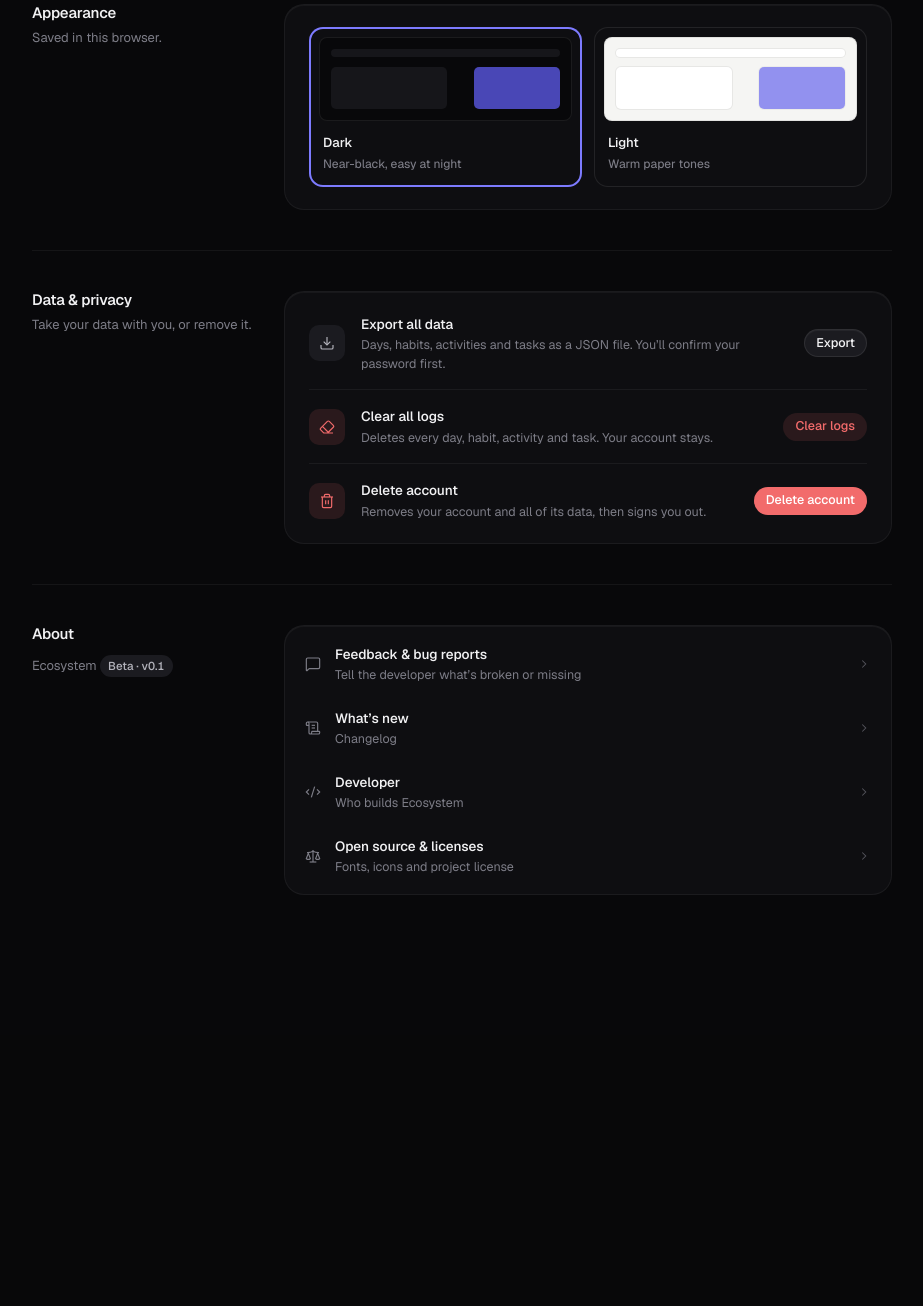
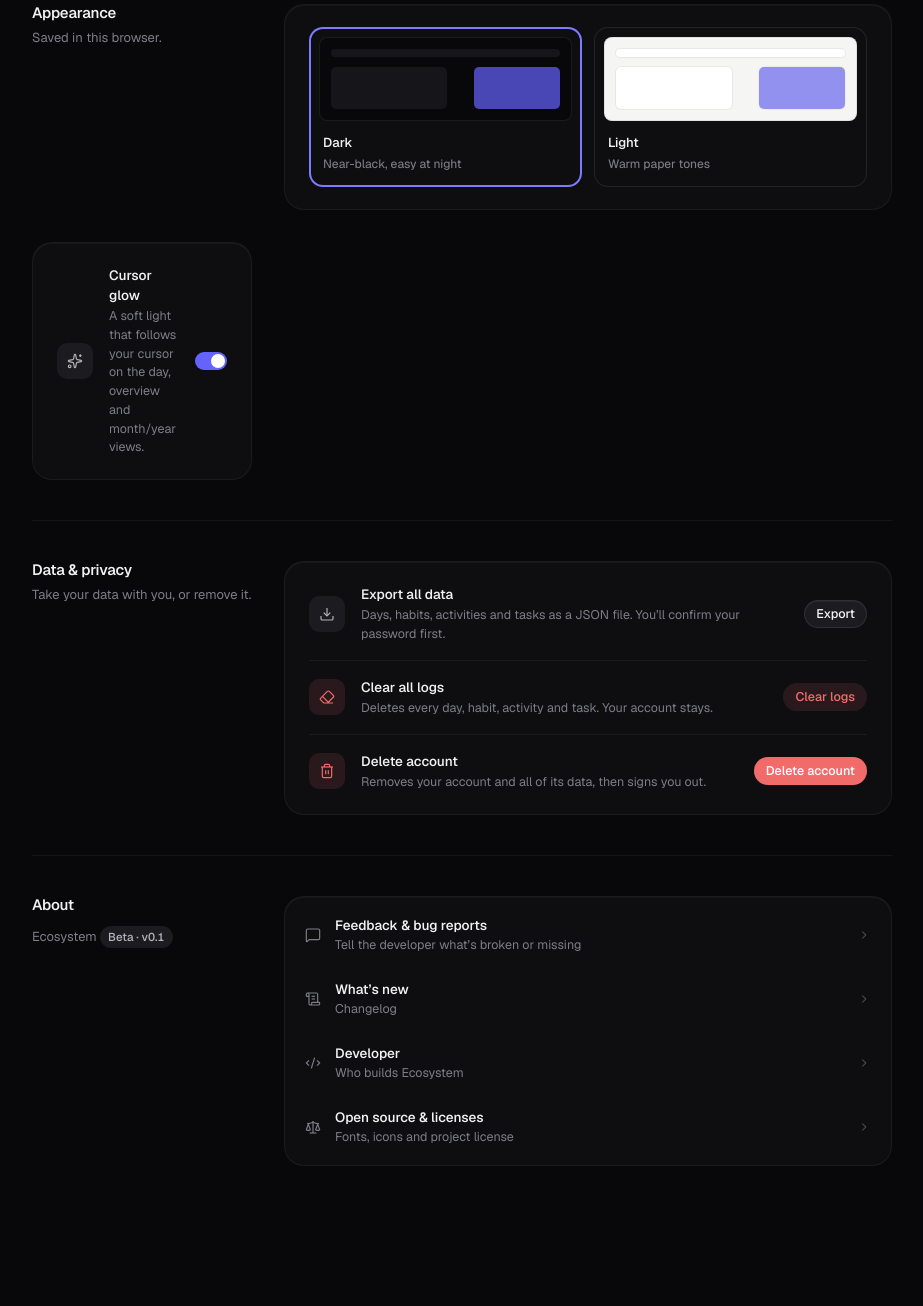
Before and after one commit to Tim-977/ecosystem, a Django app: page /auth/settings/ in a window 1280 px wide. Shown: the part 852-2158 px from the top of the page, without its empty margins (256-1179 px from the left). Before the commit the page ends 1747 px from the top, so only its background shows below. Run offline with Django 5.2, Linux system fonts and the light colour scheme; the visitor is signed in with stand-in values (Sample User, id 1).

Commit message:
Add cursor glow feature with toggle in settings

```diff
--- a/authapp/static/authapp/js/settings.js
+++ b/authapp/static/authapp/js/settings.js
@@ -61,6 +61,13 @@
     document.addEventListener('eco:theme', renderTheme);
     renderTheme();
 
+    // cursor glow
+    const glowToggle = $('#cursorGlowToggle');
+    if (glowToggle) {
+      glowToggle.checked = Eco.cursorGlow.get();
+      glowToggle.addEventListener('change', () => Eco.cursorGlow.set(glowToggle.checked));
+    }
+
     // scroll-spy
     const links = $$('.settings-nav__link');
     const io = new IntersectionObserver((entries) => entries.forEach((en) => {
--- a/authapp/templates/authapp/settings.html
+++ b/authapp/templates/authapp/settings.html
@@ -126,6 +126,16 @@
           </button>
         </div>
       </div>
+      <div class="panel settings-card settings-list">
+        <div class="settings-row">
+          <div class="settings-row__icon"><svg class="icon" aria-hidden="true"><use href="#i-sparkles"/></svg></div>
+          <div class="settings-row__body">
+            <p class="settings-row__title">Cursor glow</p>
+            <p class="settings-row__text">A soft light that follows your cursor on the day, overview and month/year views.</p>
+          </div>
+          <label class="switch"><input type="checkbox" id="cursorGlowToggle" aria-label="Cursor glow"></label>
+        </div>
+      </div>
     </section>
 
     {# ---------------- data ---------------- #}
--- a/mainpage/static/mainpage/css/app.css
+++ b/mainpage/static/mainpage/css/app.css
@@ -68,6 +68,7 @@
   --indigo-strong: #6563ff;
   --indigo-soft: rgba(125, 123, 255, 0.14);
   --indigo-line: rgba(125, 123, 255, 0.4);
+  --glow-rgb: 125, 123, 255;
   --green: #7fc493;
   --green-soft: rgba(127, 196, 147, 0.13);
   --orange: #ff8d4f;
@@ -112,6 +113,7 @@
   --indigo-strong: #4240e0;
   --indigo-soft: rgba(82, 80, 238, 0.1);
   --indigo-line: rgba(82, 80, 238, 0.35);
+  --glow-rgb: 82, 80, 238;
   --green: #3c8c57;
   --green-soft: rgba(60, 140, 87, 0.11);
   --orange: #e2672b;
@@ -142,6 +144,7 @@ html { -webkit-text-size-adjust: 100%; scroll-padding-top: calc(var(--nav-h) + 2
 body {
   margin: 0;
   min-height: 100vh;
+  isolation: isolate; /* so a negative z-index child (cursor-glow) sinks below content but stays above this background, not below it */
   background: var(--bg);
   color: var(--fg-1);
   font-family: var(--font-sans);
@@ -305,6 +308,19 @@ kbd, .kbd {
   background: linear-gradient(140deg, color-mix(in srgb, var(--indigo) 55%, var(--bg-3)), var(--bg-4));
   box-shadow: inset 0 0 0 1px var(--line-2);
 }
+
+/* a very soft light that follows the cursor on these views — off by default
+   on touch devices and reduced-motion (see core.js), togglable in Settings */
+.cursor-glow {
+  position: fixed; z-index: -1; top: 0; left: 0;
+  width: 38vmax; height: 38vmax; margin: -19vmax 0 0 -19vmax;
+  border-radius: 50%; pointer-events: none;
+  background: radial-gradient(circle, rgba(var(--glow-rgb), 0.055), rgba(var(--glow-rgb), 0.02) 45%, transparent 70%);
+  opacity: 0; transition: opacity 700ms var(--ease-out);
+  transform: translate3d(var(--sx, 50vw), var(--sy, 50vh), 0);
+  will-change: transform;
+}
+.cursor-glow.is-live { opacity: 1; }
 
 /* ---------- shell: page ---------- */
 .page {
@@ -900,6 +916,7 @@ body.no-dock .toasts { bottom: 28px; }
 @media (prefers-reduced-motion: reduce) {
   *, *::before, *::after { animation-duration: 1ms !important; animation-delay: 0ms !important; transition-duration: 1ms !important; scroll-behavior: auto !important; }
   .draw-in { stroke-dashoffset: 0; }
+  .cursor-glow { display: none; }
   @view-transition { navigation: none; }
 }
 
--- a/mainpage/static/mainpage/js/core.js
+++ b/mainpage/static/mainpage/js/core.js
@@ -42,6 +42,18 @@
     toggle() { this.set(this.get() === 'dark' ? 'light' : 'dark'); },
   };
 
+  /* ---------------- cursor glow preference (mainpage views only) ---------------- */
+  Eco.cursorGlow = {
+    get() {
+      try { return localStorage.getItem('eco-cursor-glow') !== 'off'; } catch (e) { return true; } // on by default
+    },
+    set(on) {
+      try { localStorage.setItem('eco-cursor-glow', on ? 'on' : 'off'); } catch (e) { /* storage unavailable */ }
+      document.dispatchEvent(new CustomEvent('eco:cursor-glow', { detail: on }));
+    },
+    toggle() { this.set(!this.get()); },
+  };
+
   /* ---------------- sliding indicators (nav + segmented) ---------------- */
   function placeIndicator(container, indicator, target, animate) {
     if (!target) { indicator.style.opacity = '0'; return; }
@@ -73,6 +85,29 @@
     try { sessionStorage.setItem('eco-nav', JSON.stringify(active ? active.dataset.nav : null)); } catch (e) { /* ignore */ }
     window.addEventListener('resize', () => placeIndicator(links, indicator, $('[aria-current="page"]', links), false));
     document.fonts && document.fonts.ready.then(() => placeIndicator(links, indicator, $('[aria-current="page"]', links), false));
+  }
+
+  /* ---------------- cursor glow: a soft light that follows the pointer ---------------- */
+  function initCursorGlow() {
+    const el = $('.cursor-glow');
+    if (!el || !document.body.classList.contains('is-mainpage')) return; // mainpage views only
+    if (!Eco.cursorGlow.get()) return;
+    if (reduceMotion.matches || window.matchMedia('(hover: none)').matches) return;
+
+    let raf = 0;
+    let x = 0;
+    let y = 0;
+    const paint = () => {
+      raf = 0;
+      el.style.setProperty('--sx', `${x}px`);
+      el.style.setProperty('--sy', `${y}px`);
+    };
+    window.addEventListener('pointermove', (e) => {
+      el.classList.add('is-live');
+      x = e.clientX;
+      y = e.clientY;
+      if (!raf) raf = requestAnimationFrame(paint);
+    }, { passive: true });
   }
 
   Eco.segmented = function (el) {
@@ -685,6 +720,7 @@
   /* ---------------- boot ---------------- */
   document.addEventListener('DOMContentLoaded', () => {
     initNav();
+    initCursorGlow();
     initTooltips();
     initMenus();
     initShortcuts();
--- a/mainpage/templates/mainpage/activity_config.html
+++ b/mainpage/templates/mainpage/activity_config.html
@@ -2,6 +2,7 @@
 {% load static ecosystem_extras %}
 
 {% block title %}Activities · {{ month|month_name }} {{ year }}{% endblock %}
+{% block body_class %}is-mainpage{% endblock %}
 {% block head %}<link rel="stylesheet" href="{% static 'mainpage/css/routines.css' %}">{% endblock %}
 
 {% block content %}
--- a/mainpage/templates/mainpage/base.html
+++ b/mainpage/templates/mainpage/base.html
@@ -15,6 +15,7 @@
   <a class="sr-only" href="#main">Skip to content</a>
   {% include "mainpage/partials/icons.html" %}
   <div hidden>{% csrf_token %}</div>
+  <div class="cursor-glow" data-cursor-glow aria-hidden="true"></div>
 
   {% block nav %}{% include "mainpage/partials/nav.html" %}{% endblock %}
 
--- a/mainpage/templates/mainpage/day.html
+++ b/mainpage/templates/mainpage/day.html
@@ -2,6 +2,7 @@
 {% load static %}
 
 {% block title %}{{ date|date:"j F Y" }}{% endblock %}
+{% block body_class %}is-mainpage{% endblock %}
 {% block head %}
 <link rel="stylesheet" href="{% static 'mainpage/css/tasks.css' %}">
 <link rel="stylesheet" href="{% static 'mainpage/css/day.css' %}">
--- a/mainpage/templates/mainpage/main.html
+++ b/mainpage/templates/mainpage/main.html
@@ -2,6 +2,7 @@
 {% load static %}
 
 {% block title %}Overview{% endblock %}
+{% block body_class %}is-mainpage{% endblock %}
 {% block head %}
 <link rel="stylesheet" href="{% static 'mainpage/css/tasks.css' %}">
 <link rel="stylesheet" href="{% static 'mainpage/css/overview.css' %}">
--- a/mainpage/templates/mainpage/month_diary.html
+++ b/mainpage/templates/mainpage/month_diary.html
@@ -2,6 +2,7 @@
 {% load static ecosystem_extras %}
 
 {% block title %}Journal · {{ month|month_name }} {{ year }}{% endblock %}
+{% block body_class %}is-mainpage{% endblock %}
 {% block head %}<link rel="stylesheet" href="{% static 'mainpage/css/journal.css' %}">{% endblock %}
 
 {% block content %}
--- a/mainpage/templates/mainpage/month_statistics.html
+++ b/mainpage/templates/mainpage/month_statistics.html
@@ -2,6 +2,7 @@
 {% load static ecosystem_extras %}
 
 {% block title %}Insights · {{ month|month_name }} {{ year }}{% endblock %}
+{% block body_class %}is-mainpage{% endblock %}
 {% block head %}<link rel="stylesheet" href="{% static 'mainpage/css/insights.css' %}">{% endblock %}
 
 {% block content %}
--- a/mainpage/templates/mainpage/set_habits.html
+++ b/mainpage/templates/mainpage/set_habits.html
@@ -2,6 +2,7 @@
 {% load static ecosystem_extras %}
 
 {% block title %}Habits · {{ month|month_name }} {{ year }}{% endblock %}
+{% block body_class %}is-mainpage{% endblock %}
 {% block head %}<link rel="stylesheet" href="{% static 'mainpage/css/routines.css' %}">{% endblock %}
 
 {% block content %}
--- a/mainpage/templates/mainpage/tasks.html
+++ b/mainpage/templates/mainpage/tasks.html
@@ -2,6 +2,7 @@
 {% load static %}
 
 {% block title %}Tasks{% endblock %}
+{% block body_class %}is-mainpage{% endblock %}
 {% block head %}<link rel="stylesheet" href="{% static 'mainpage/css/tasks.css' %}">{% endblock %}
 
 {% block content %}
--- a/mainpage/templates/mainpage/year_view.html
+++ b/mainpage/templates/mainpage/year_view.html
@@ -2,6 +2,7 @@
 {% load static %}
 
 {% block title %}Insights · {{ year }}{% endblock %}
+{% block body_class %}is-mainpage{% endblock %}
 {% block head %}<link rel="stylesheet" href="{% static 'mainpage/css/insights.css' %}">{% endblock %}
 
 {% block content %}
```
